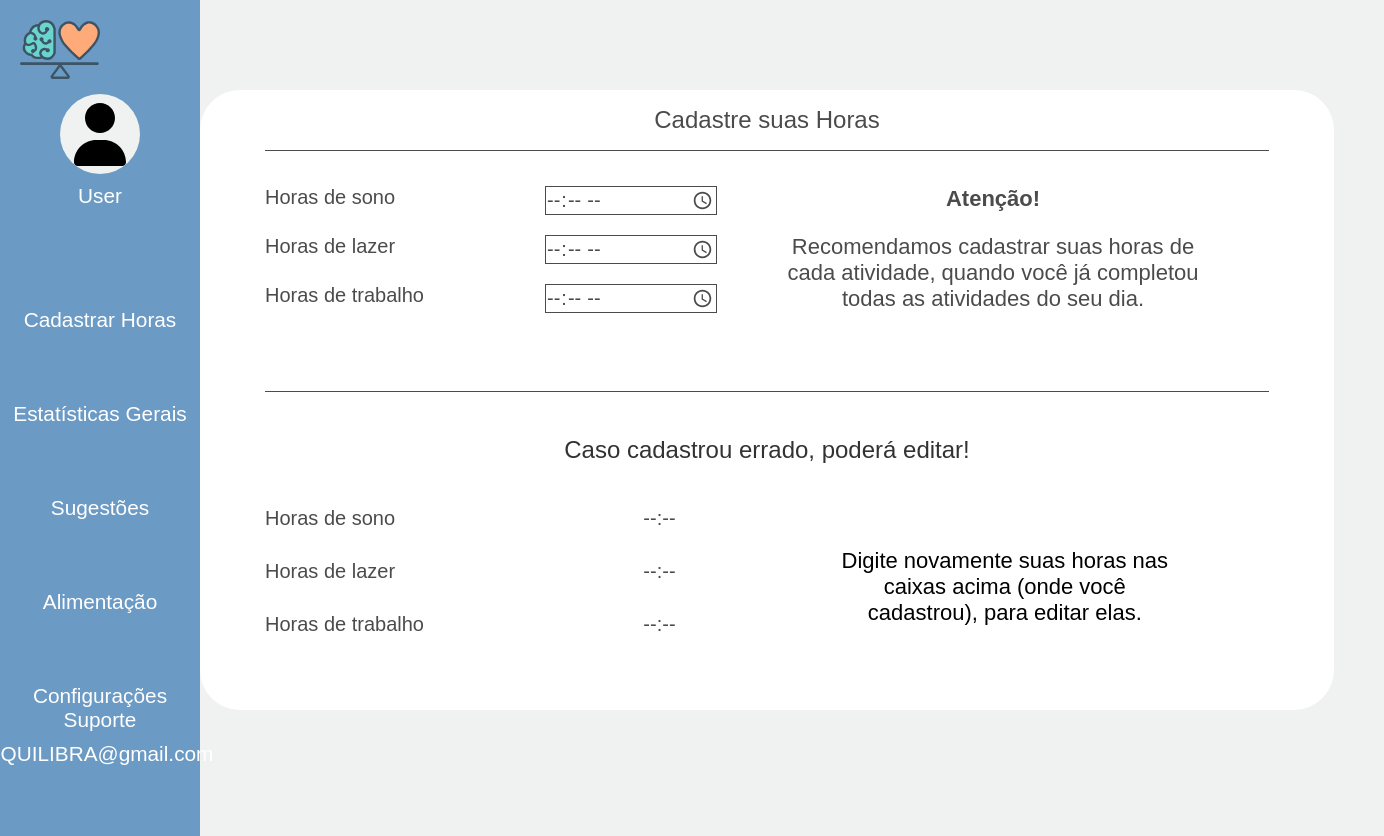
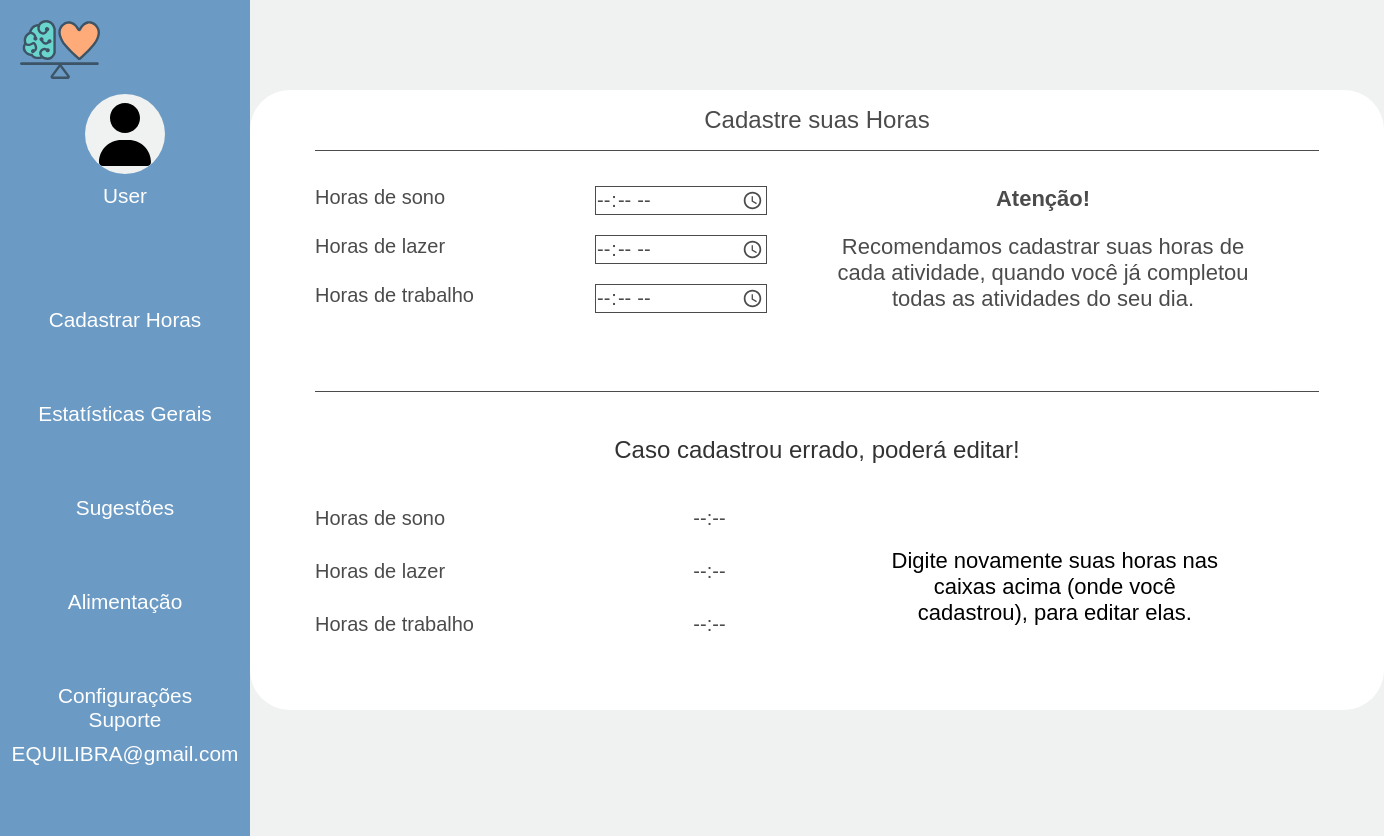
Before and after one commit to brenogazaniga/projeto, a website: page pages/TelaCadastroHoras.html in a window 1280 px wide. Shown: the whole page, 1384 px wide, since content can reach past the window. Drawn offline with Linux system fonts and the light colour scheme.

Commit message:
coloquei a padronização do css das telas no TelaCadastroHoras.html

```diff
--- a/assets/css/TelaCadastrarHoras.css
+++ b/assets/css/TelaCadastrarHoras.css
@@ -4,88 +4,6 @@
   font-family: Arial, Helvetica, sans-serif;
   list-style: none;
   text-decoration: none;
-}
-
-body {
-  background-color: #eff2f1;
-  display: flex;
-}
-aside#barra-lateral {
-  display: flex;
-  flex-direction: column;
-  width: 20vw;
-  min-width: 200px;
-  min-height: 100vh;
-  background-color: #6b9ac4;
-  font-size: 1.3rem;
-}
-#logo {
-  display: flex;
-  padding: 20px 0px 0px 20px;
-}
-img {
-  width: 80px;
-  height: auto;
-}
-
-#logo_e_user {
-  display: flex;
-  flex-direction: column;
-  gap: 15px;
-}
-
-#user {
-  display: flex;
-  flex-direction: column;
-  align-items: center;
-  color: white;
-  gap: 10px;
-}
-
-#user-image {
-  width: 80px;
-  height: auto;
-  background-color: #eff2f1;
-  border-radius: 50px;
-}
-
-.button-navegation {
-  color: white;
-  transition: opacity 0.4s;
-}
-
-.button-navegation:hover {
-  opacity: 0.5;
-}
-
-#navigation {
-  display: flex;
-  flex-direction: column;
-  align-items: center;
-  justify-content: center;
-  gap: 70px;
-  padding: 100px 0px 0px 0px;
-}
-
-#suporte {
-  display: flex;
-  color: white;
-  flex-direction: column;
-  align-items: center;
-  margin-top: auto;
-  gap: 10px;
-  text-decoration: none;
-  color: white;
-  padding-bottom: 70px;
-}
-
-#suporte a {
-  color: white;
-  transition: opacity 0.4s;
-}
-
-#suporte a:hover {
-  opacity: 0.5;
 }
 
 .menu-itens-direita {
--- a/assets/css/configs.css
+++ b/assets/css/configs.css
@@ -39,6 +39,11 @@ main#configuracoes {
             padding: 10px;
             border-top: solid 1px;
             gap: 10px;
+
+            button {
+                width: 20px;
+                height: auto;
+            }
         }
 
         .informacoes {
--- a/pages/TelaCadastroHoras.html
+++ b/pages/TelaCadastroHoras.html
@@ -4,6 +4,7 @@
     <meta charset="UTF-8" />
     <meta name="viewport" content="width=device-width, initial-scale=1.0" />
     <link rel="stylesheet" href="../assets/css/TelaCadastrarHoras.css" />
+    <link rel="stylesheet" href="../assets/css/padrão-telas.css">
     <title> Cadastrar Horas | EQUILIBRA </title>
   </head>
 
```
Also changed, not shown: pages/configs.html (+1 -1 lines).
